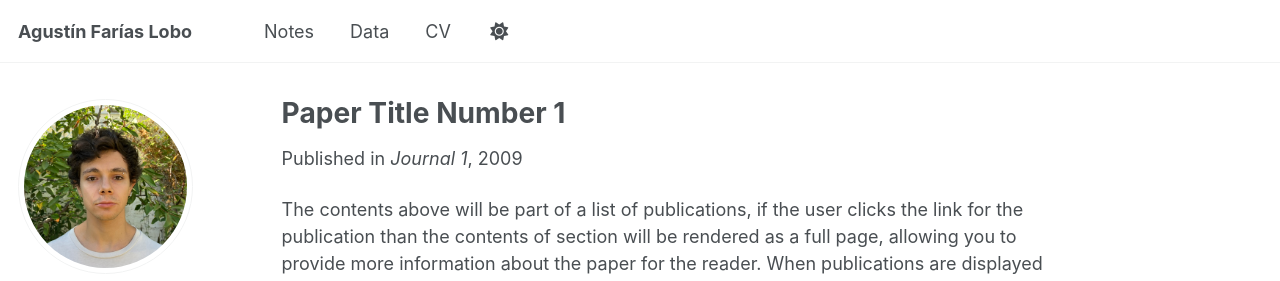
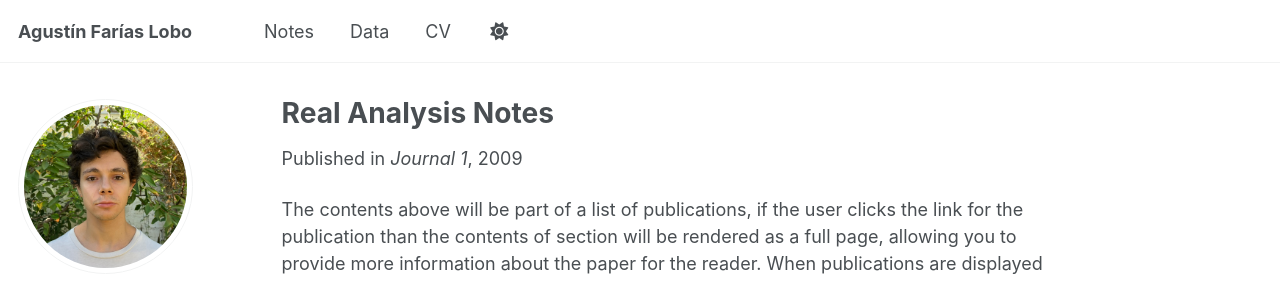
Before and after one commit to afariaslobo/afariaslobo.github.io, a Jekyll site: the page built from _publications/2009-10-01-paper-title-number-1.md, in a window 1280 px wide and 1083 px high. Shown: the top 281 px of the window. Built offline with Jekyll 4.4.1, drawn with Linux system fonts in a browser that asks for light colours; some web fonts are replaced; a script that is not in the unit is left out.

Commit message:
Update 2009-10-01-paper-title-number-1.md

```diff
--- a/_publications/2009-10-01-paper-title-number-1.md
+++ b/_publications/2009-10-01-paper-title-number-1.md
@@ -1,14 +1,14 @@
 ---
-title: "Paper Title Number 1"
-collection: publications
+title: "Real Analysis Notes"
+collection: Notes
 category: manuscripts
-permalink: /publication/2009-10-01-paper-title-number-1
+permalink: /notes/2009-10-01-paper-title-number-1
 excerpt: 'This paper is about the number 1. The number 2 is left for future work.'
 date: 2009-10-01
 venue: 'Journal 1'
-slidesurl: 'http://academicpages.github.io/files/slides1.pdf'
-paperurl: 'http://academicpages.github.io/files/paper1.pdf'
-bibtexurl: 'http://academicpages.github.io/files/bibtex1.bib'
+slidesurl: 'http://afariaslobo.github.io/files/Real_Analysis_Notes_oct_03_2025.pdf'
+paperurl: 'http://afariaslobo.github.io/files/Real_Analysis_Notes_oct_03_2025.pdf'
+bibtexurl: 'http://afariaslobo.github.io/files/Real_Analysis_Notes_oct_03_2025.pdf'
 citation: 'Your Name, You. (2009). &quot;Paper Title Number 1.&quot; <i>Journal 1</i>. 1(1).'
 ---
 The contents above will be part of a list of publications, if the user clicks the link for the publication than the contents of section will be rendered as a full page, allowing you to provide more information about the paper for the reader. When publications are displayed as a single page, the contents of the above "citation" field will automatically be included below this section in a smaller font.
```
